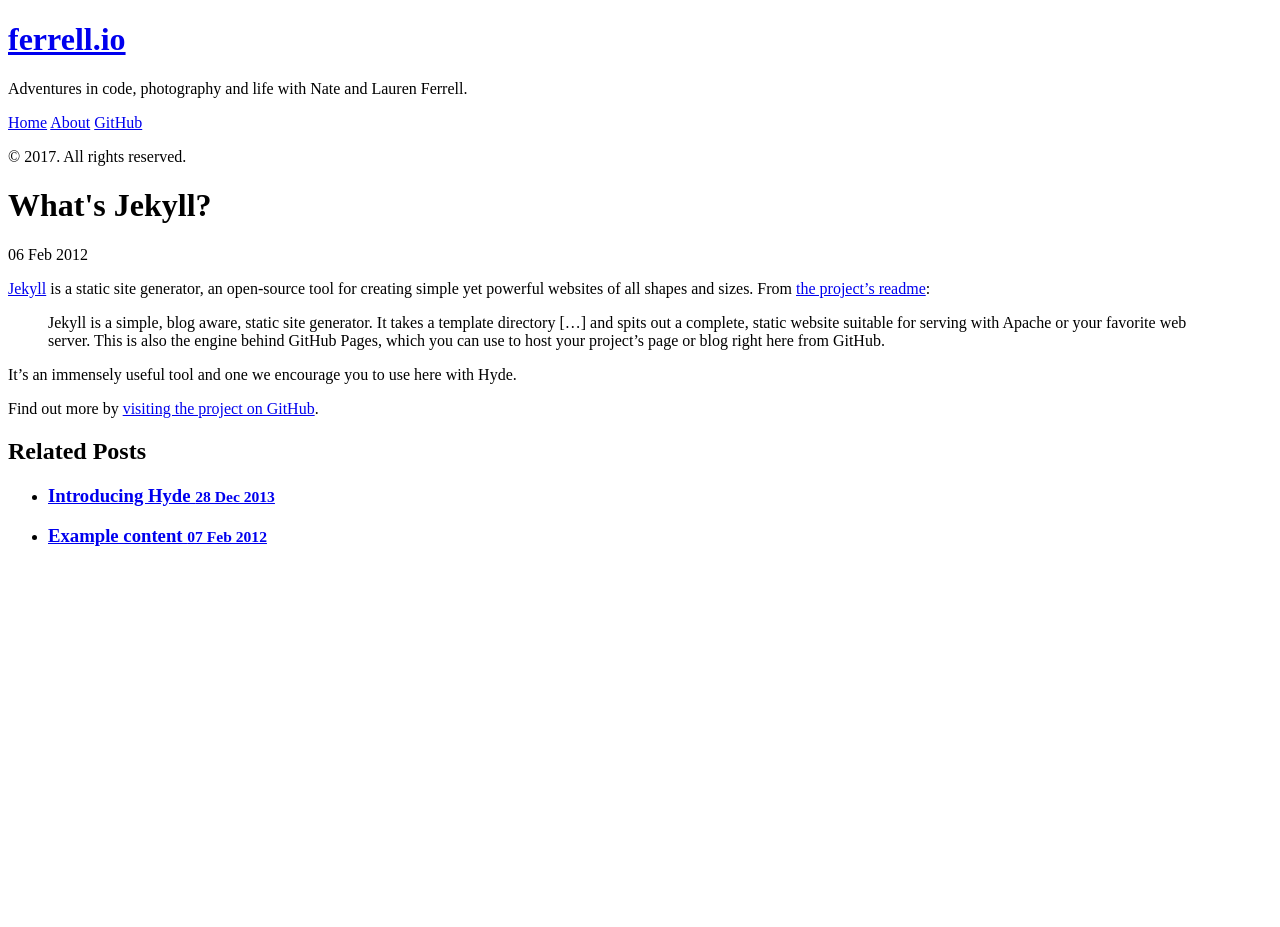
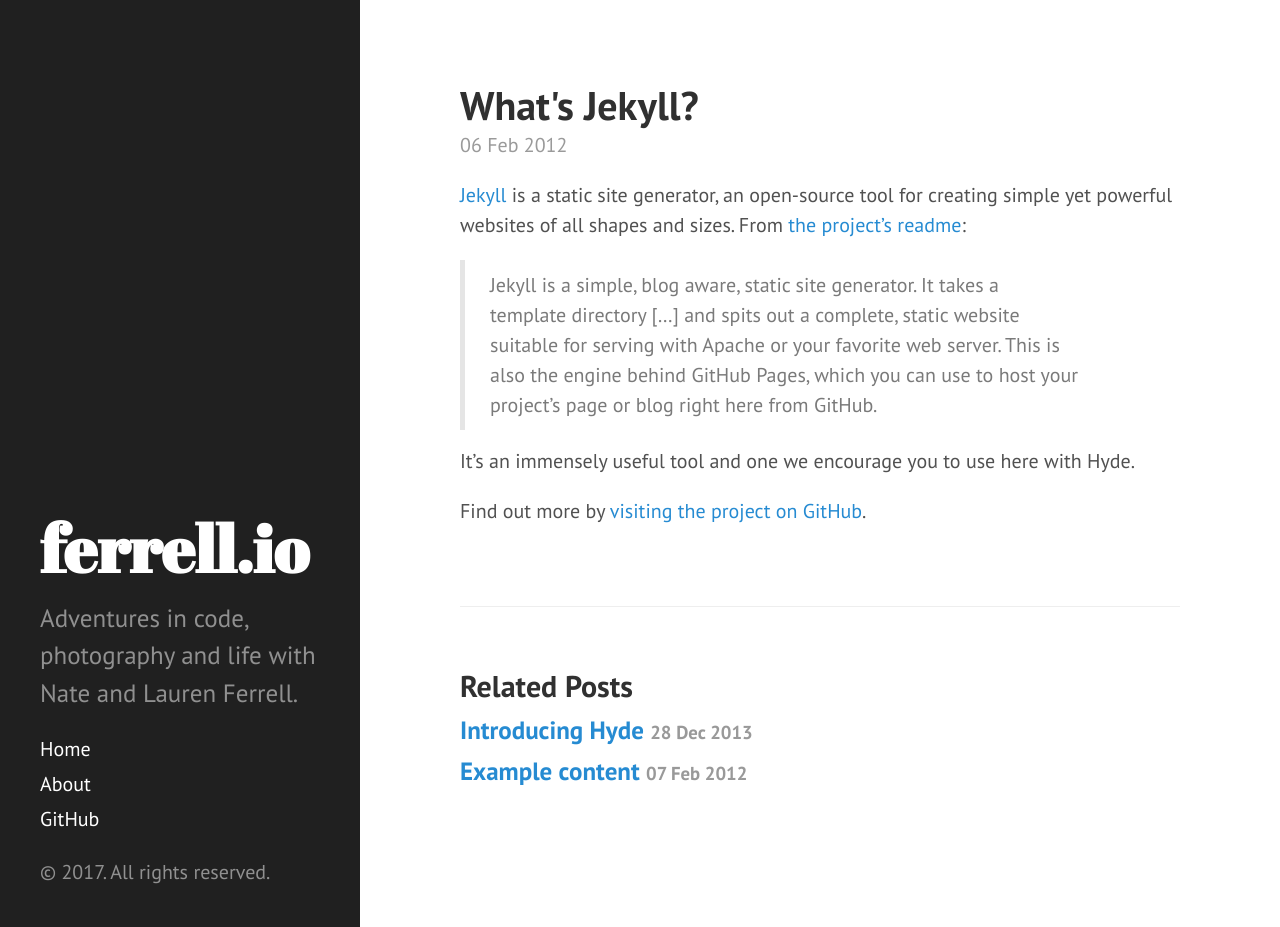
Before and after one commit to scrthq/ferrell.io, a Jekyll site: the page built from _posts/2012-02-06-whats-jekyll.md, in a window 1280 px wide and 927 px high. Built offline with Jekyll 4.4.1, drawn with Linux system fonts in a browser that asks for light colours.

Commit message:
updated head

```diff
--- a/_includes/head.html
+++ b/_includes/head.html
@@ -11,14 +11,14 @@
     </title>
 
     <!-- CSS -->
-    <link rel="stylesheet" href="{{ site.baseurl }}public/css/poole.css">
-    <link rel="stylesheet" href="{{ site.baseurl }}public/css/syntax.css">
-    <link rel="stylesheet" href="{{ site.baseurl }}public/css/hyde.css">
+    <link rel="stylesheet" href="{{ site.url }}/public/css/poole.css">
+    <link rel="stylesheet" href="{{ site.url }}/public/css/syntax.css">
+    <link rel="stylesheet" href="{{ site.url }}/public/css/hyde.css">
     <link rel="stylesheet" href="http://fonts.googleapis.com/css?family=PT+Sans:400,400italic,700|Abril+Fatface">
 
     <!-- Icons -->
     <link rel="apple-touch-icon-precomposed" sizes="144x144" href="{{ site.url }}/public/apple-touch-icon-144-precomposed.png">
-    <link rel="shortcut icon" href="{{ site.baseurl }}public/favicon.ico">
+    <link rel="shortcut icon" href="{{ site.url }}/public/favicon.ico">
 
     <!-- RSS -->
     <link rel="alternate" type="application/rss+xml" title="RSS" href="/atom.xml">
```
